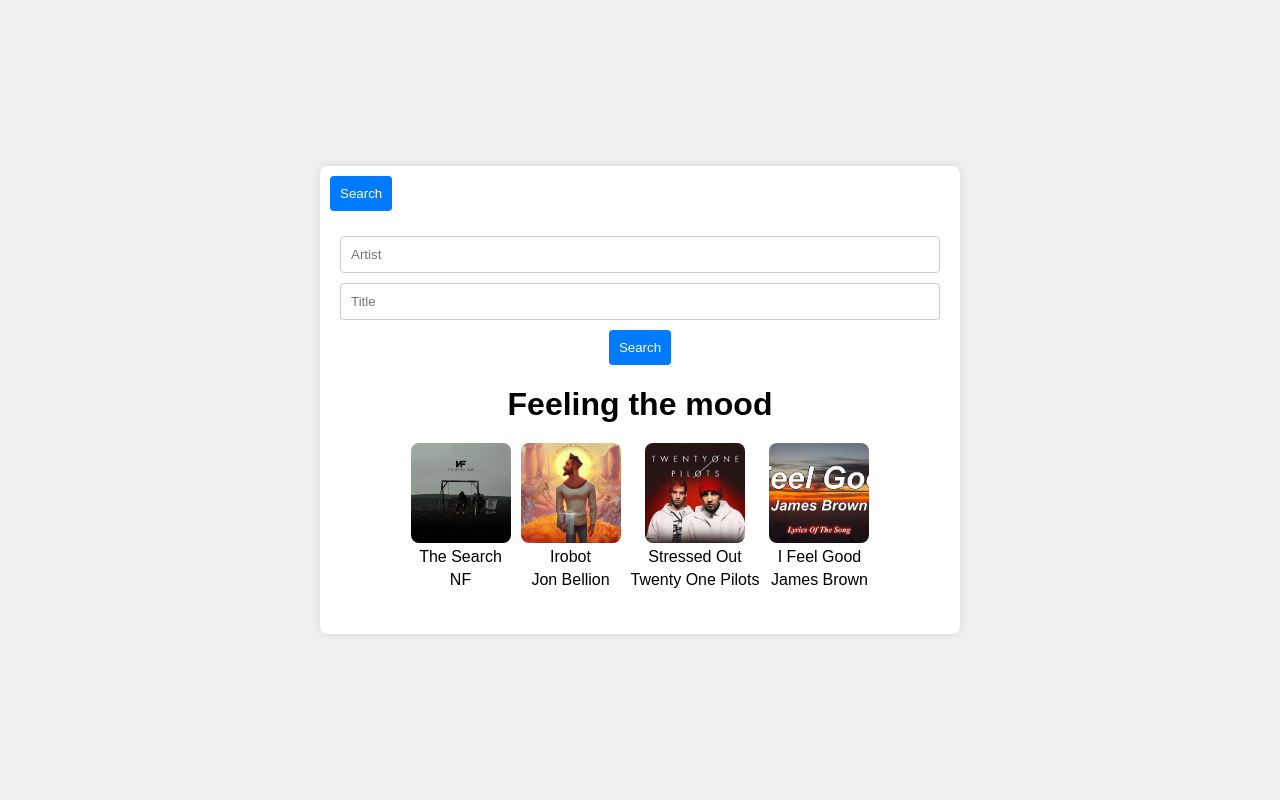
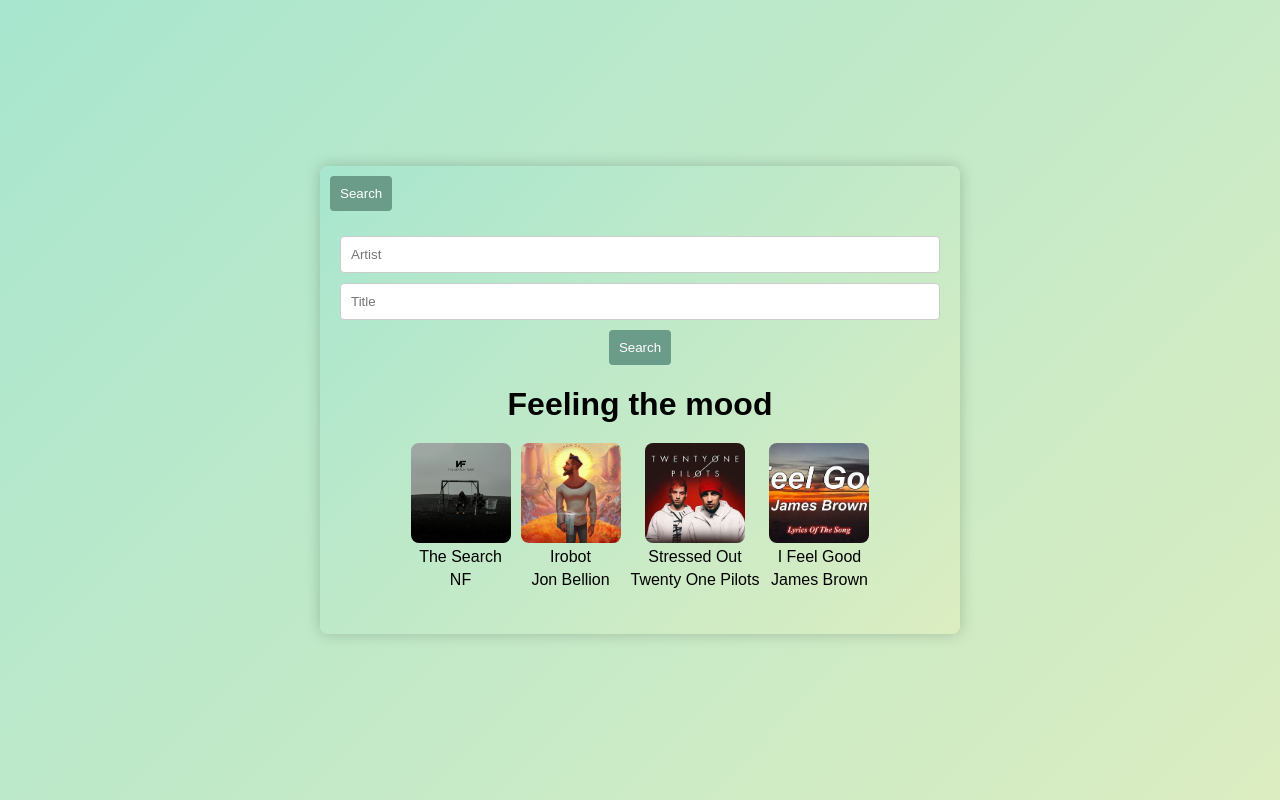
Before and after one commit to Davedigital9/music_api, a React (Vite) app: page / in a window 1280 px wide. Both pictures are taken after a click on the button "Search". Built offline with nearby package versions, Linux system fonts and the light colour scheme.

Commit message:
Updated styling

```diff
--- a/src/App.css
+++ b/src/App.css
@@ -1,6 +1,6 @@
 body {
   font-family: Arial, sans-serif;
-  background-color: #f0f0f0;
+  background: linear-gradient(135deg, #a8e6cf, #dcedc1);
   margin: 0;
   padding: 0;
   display: flex;
@@ -10,10 +10,10 @@
 }
 
 .container {
-  background-color: #fff;
+  background: linear-gradient(135deg, #a8e6cf, #dcedc1);
   padding: 20px;
   border-radius: 8px;
-  box-shadow: 0 0 10px rgba(0, 0, 0, 0.1);
+  box-shadow: 0 0 15px rgba(0, 0, 0, 0.2);
   width: 600px;
   text-align: center;
   position: relative;
@@ -24,7 +24,7 @@
   top: 10px;
   left: 10px;
   padding: 10px;
-  background-color: #007bff;
+  background-color: #6b9c8a; /* Match the color scheme */
   color: #fff;
   border: none;
   border-radius: 4px;
@@ -32,7 +32,7 @@
 }
 
 .search-button:hover {
-  background-color: #0056b3;
+  background-color: #8cae7a; /* Slightly lighter shade for hover effect */
 }
 
 .search-form {
@@ -50,15 +50,15 @@
 
 .search-form button {
   padding: 10px;
-  background-color: #007bff;
+  background-color: #6b9c8a; /* Match the color scheme */
   color: #fff;
   border: none;
   border-radius: 4px;
   cursor: pointer;
 }
 
-search-form button:hover {
-  background-color: #0056b3;
+.search-form button:hover {
+  background-color: #8cae7a; /* Slightly lighter shade for hover effect */
 }
 
 h1 {
```
